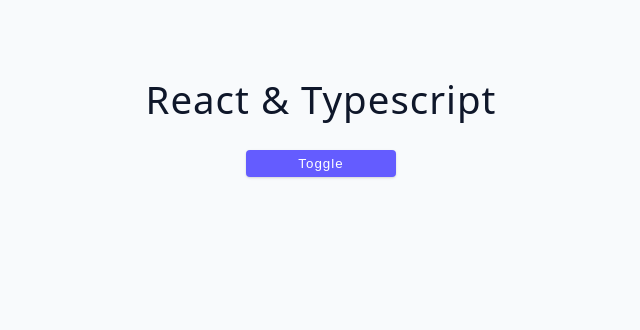
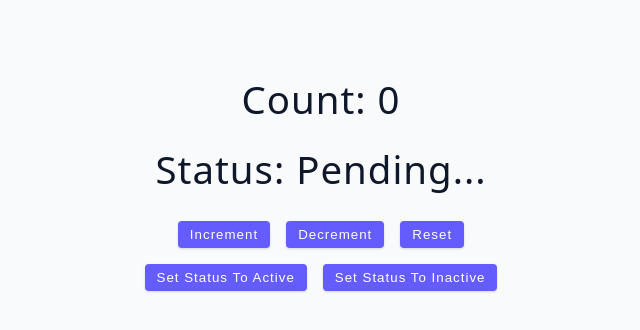
Before and after one commit to AbassKoyang/react-typescript-essentials, a React (Vite) app: page / in a window 1280 px wide. Shown: the top 330 px of the page, without its empty margins (319-959 px from the left). Built offline with nearby package versions, Linux system fonts and the light colour scheme.

Commit message:
created a counter reducer in TS

```diff
--- a/src/App.tsx
+++ b/src/App.tsx
@@ -1,4 +1,4 @@
-import Component from './starter/06-context/index';
+import Component from './starter/07-reducers/index';
 function App() {
   return (
     <main>
--- a/src/starter/07-reducers/index.tsx
+++ b/src/starter/07-reducers/index.tsx
@@ -1,8 +1,37 @@
+import { useReducer } from "react";
+import { counterReducer, initialState } from "./reducer";
 function Component() {
+  const [state, dispatch] = useReducer(counterReducer, initialState)
   return (
     <div>
-      <h2>React & Typescript</h2>
-      <h2>useReducer Hook</h2>
+      <h2>Count: {state.count}</h2>
+      <h2>Status: {state.status}</h2>
+
+      <div className='btn-container'>
+        <button onClick={() => dispatch({type: 'increment'})} className='btn'>
+          Increment
+        </button>
+        <button onClick={() => dispatch({type: 'decrement'})} className='btn'>
+          Decrement
+        </button>
+        <button onClick={() => dispatch({type: 'reset'})} className='btn'>
+          Reset
+        </button>
+      </div>
+      <div className='btn-container'>
+        <button
+          onClick={() => dispatch({type: 'setStatus', payload: 'active'})}
+          className='btn'
+        >
+          Set Status to Active
+        </button>
+        <button
+          className='btn'
+          onClick={() => dispatch({type: 'setStatus', payload: 'inactive'})}
+        >
+          Set Status to Inactive
+        </button>
+      </div>
     </div>
   );
 }
--- /dev/null
+++ b/src/starter/07-reducers/reducer.ts
@@ -0,0 +1,39 @@
+type counterState = {
+    count: number,
+    status: string;
+}
+
+type updateCountAction = {
+    type: 'increment' | 'decrement' | 'reset'
+}
+
+type SetStatusAction = {
+    type: 'setStatus';
+    payload: 'active' | 'inactive'
+}
+
+type ActionType = updateCountAction | SetStatusAction
+
+export const initialState : counterState = {
+    count: 0,
+    status: 'Pending...'
+}
+
+export const counterReducer = (state: counterState, action: ActionType) : counterState => {
+    switch (action.type) {
+        case 'increment':
+            return {...state, count: state.count + 1}
+        case 'decrement':
+            return {...state, count: state.count - 1}
+        case 'reset':
+            return {...state, count: 0}
+        case 'setStatus':
+            return {...state, status: action.payload}
+        default: {
+            const unhandledActionType: never = action;
+            throw new Error(
+                `Unexpected action type: ${unhandledActionType}. Please double check the counter reducer.`
+            );
+        }
+    }
+}
```
